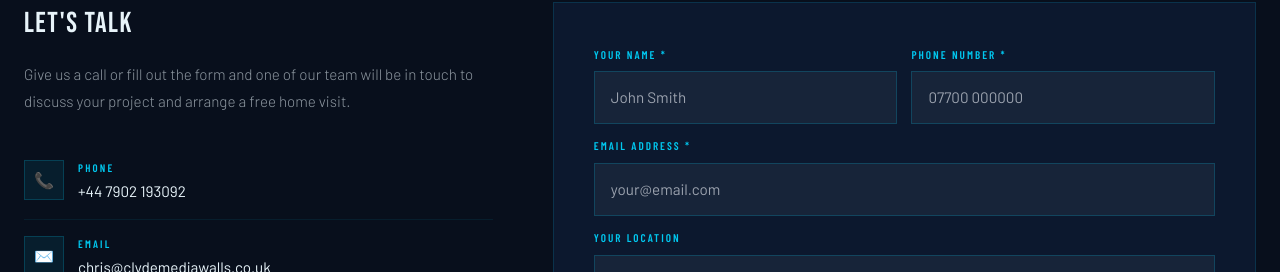
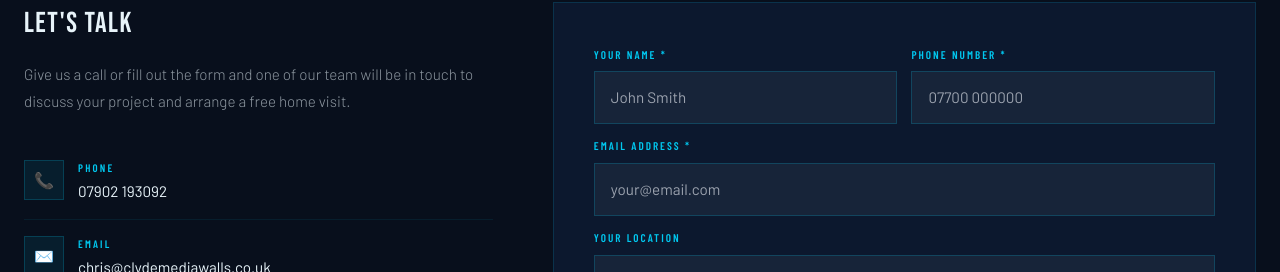
Before and after one commit to emunro22/clyde-media-walls, a Next.js app: page / in a window 1280 px wide. Shown: the part 6166-6438 px from the top of the page. Built offline with nearby package versions, Linux system fonts and the light colour scheme.

Commit message:
making small tweaks

```diff
--- a/components/Contact.js
+++ b/components/Contact.js
@@ -89,7 +89,7 @@ export default function Contact() {
             </p>
 
             {[
-              { icon: '📞', label: 'Phone',    value: '+44 7902 193092',              link: 'tel:+441410000000' },
+              { icon: '📞', label: 'Phone',    value: '07902 193092',              link: 'tel:+441410000000' },
               { icon: '✉️', label: 'Email',    value: 'chris@clydemediawalls.co.uk', link: 'mailto:hello@clydemediawalls.co.uk' },
               { icon: '📍', label: 'Based in', value: 'Glasgow, Scotland',           link: null },
               { icon: '🕐', label: 'Hours',    value: 'Mon–Sat: 8am – 6pm',         link: null },
--- a/components/Process.js
+++ b/components/Process.js
@@ -101,7 +101,7 @@ export default function Process() {
                 fontSize: '0.9rem', letterSpacing: '0.14em', textTransform: 'uppercase',
                 padding: '15px 36px', border: 'none', cursor: 'pointer', transition: 'all 0.3s',
               }}>Book Free Survey</button>
-            <a href="tel:+441410000000" style={{
+            <a href="tel:+07902 193092" style={{
               background: 'transparent', color: CYAN,
               fontFamily: 'Barlow Condensed, sans-serif', fontWeight: 700,
               fontSize: '0.9rem', letterSpacing: '0.14em', textTransform: 'uppercase',
```
